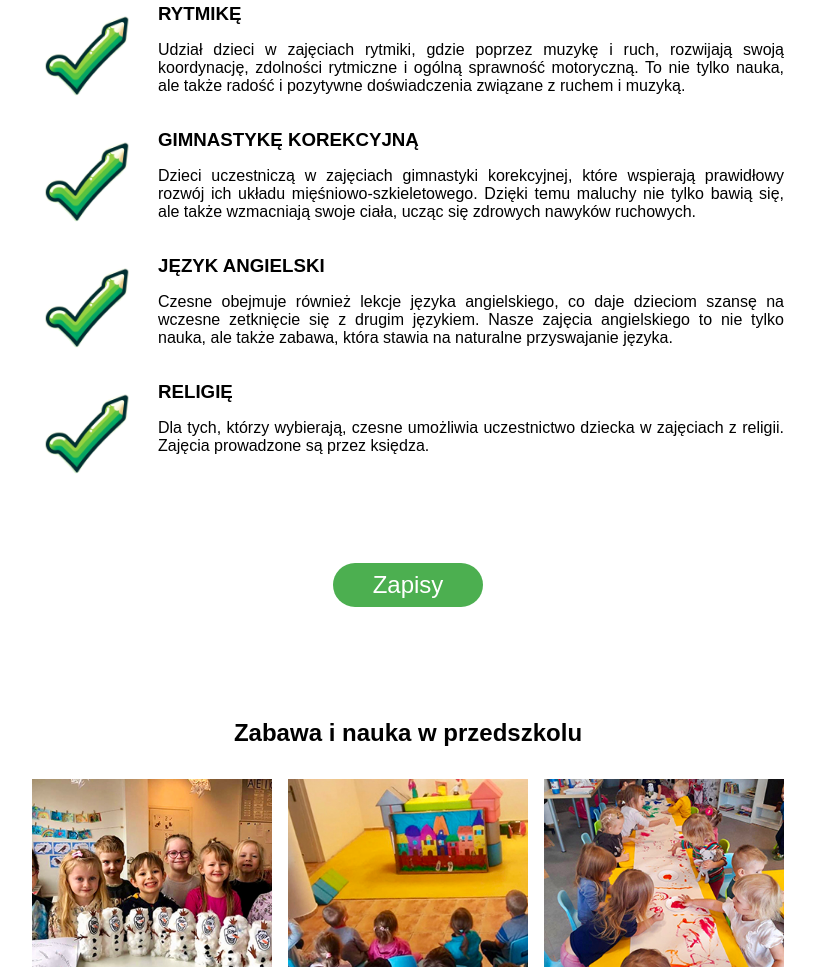
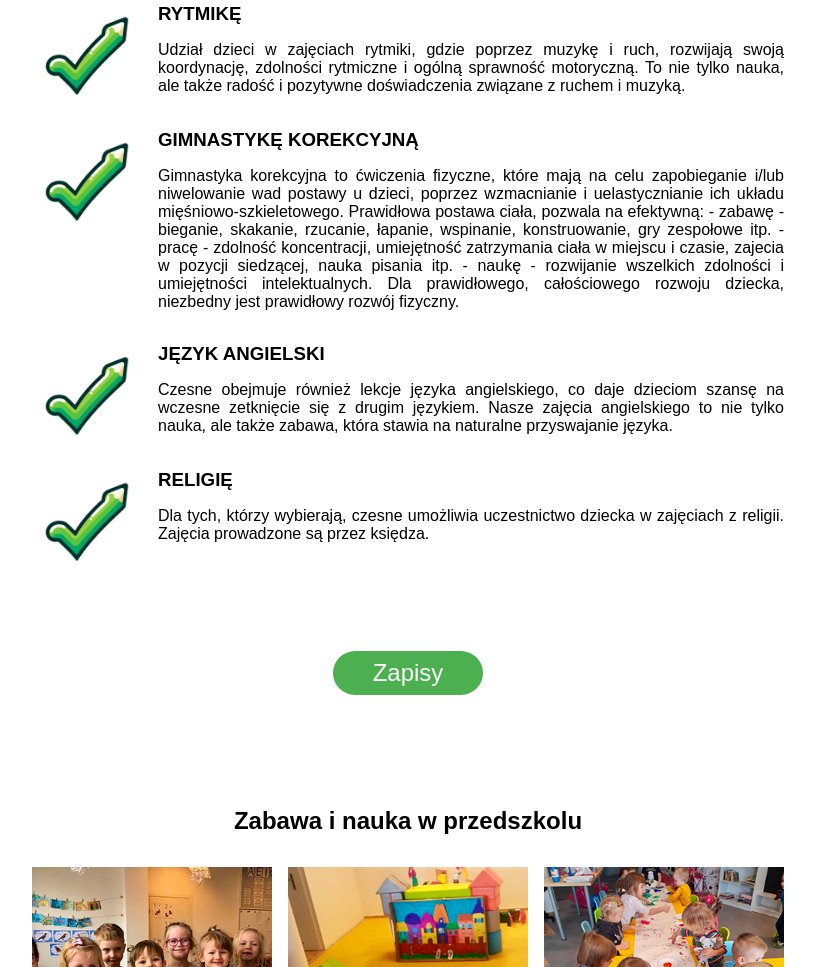
Before and after one commit to AkademiaMistrzow/przedszkole, a plain HTML site: page index.html in a window 1280 px wide. Shown: the part 3218-4185 px from the top of the page, without its empty margins (232-1047 px from the left). Drawn offline with nearby package versions, Linux system fonts and the light colour scheme.

Commit message:
Update index.html

```diff
--- a/index.html
+++ b/index.html
@@ -362,11 +362,19 @@
                     <div>
                         <h3 class="offer__h3">GIMNASTYKĘ KOREKCYJNĄ</h3>
                         <p>
-                            Dzieci uczestniczą w zajęciach gimnastyki
-                            korekcyjnej, które wspierają prawidłowy rozwój ich
-                            układu mięśniowo-szkieletowego. Dzięki temu maluchy
-                            nie tylko bawią się, ale także wzmacniają swoje
-                            ciała, ucząc się zdrowych nawyków ruchowych.
+                            Gimnastyka korekcyjna to ćwiczenia fizyczne,
+                            które mają na celu zapobieganie i/lub niwelowanie
+                            wad postawy u dzieci, poprzez wzmacnianie
+                            i uelastycznianie ich układu mięśniowo-szkieletowego.
+                            Prawidłowa postawa ciała, pozwala na efektywną:
+                            - zabawę - bieganie, skakanie, rzucanie,
+                            łapanie, wspinanie, konstruowanie, gry zespołowe itp.
+                            - pracę - zdolność koncentracji, umiejętność zatrzymania ciała
+                            w miejscu i czasie, zajecia w pozycji siedzącej, nauka pisania itp.
+                            - naukę - rozwijanie wszelkich zdolności i umiejętności intelektualnych.
+                            Dla prawidłowego, całościowego rozwoju dziecka,
+                            niezbedny jest prawidłowy rozwój fizyczny.
+
                         </p>
                     </div>
                 </div>
```
